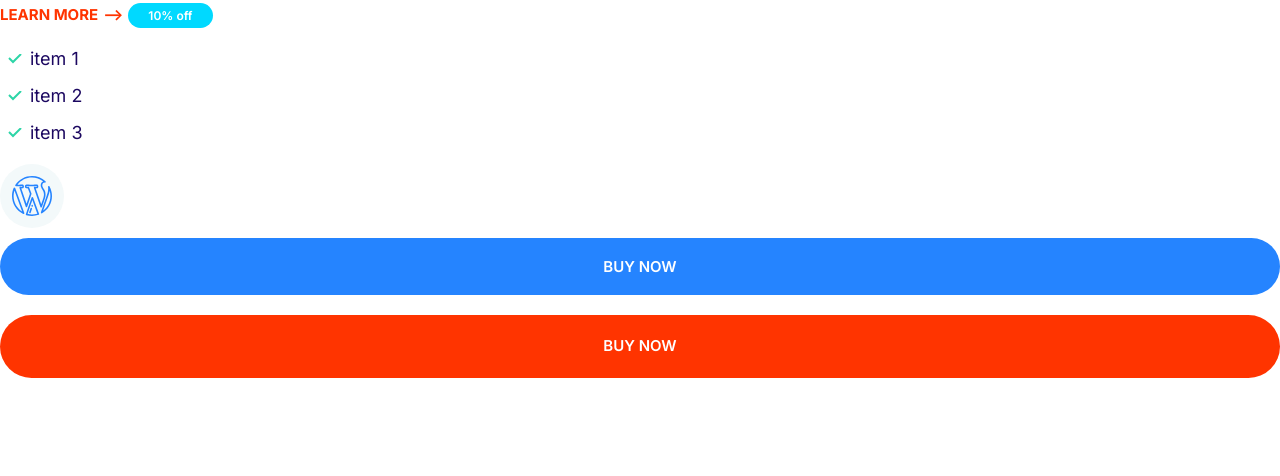
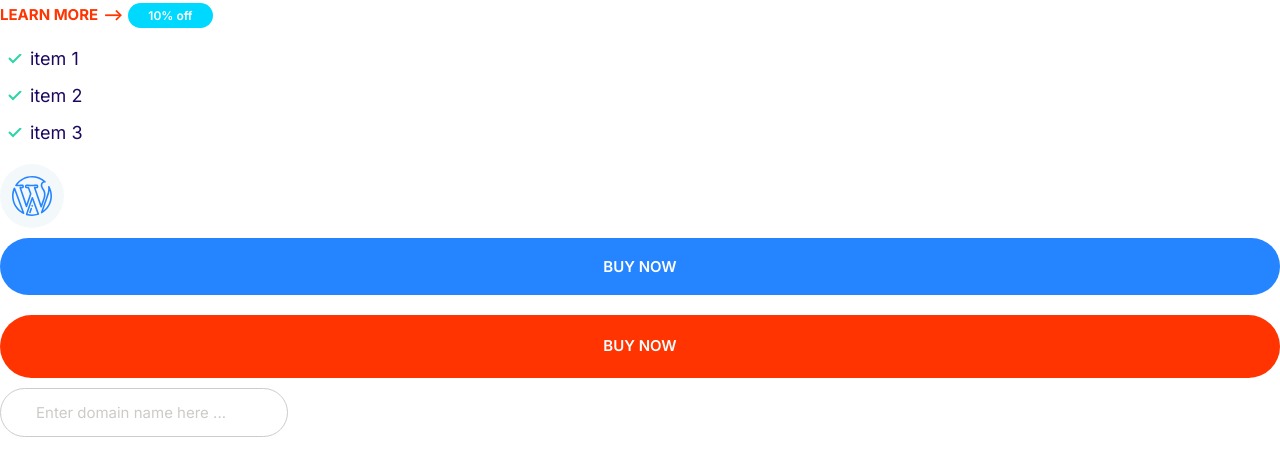
Before and after one commit to ayush857rohan/ghoshify, a plain HTML site: page INDEX.HTML in a window 1280 px wide. Drawn offline with Linux system fonts and the light colour scheme.

Commit message:
inputs style.

```diff
--- a/CSS/STYLES.CSS
+++ b/CSS/STYLES.CSS
@@ -210,3 +210,22 @@ a {
     font-size: 1.5rem;
   }
 }
+/* inputs */
+.input {
+  border-radius: 30px;
+  border: 1px solid #ccc;
+  color: var(--color-headings);
+  font-size: 2rem;
+  outline: 0;
+  padding: 1.5rem 3.5rem;
+}
+
+::placeholder {
+  color: #cdcbc7;
+}
+
+@media screen and (min-width: 1024px) {
+  .input {
+    font-size: 1.5rem;
+  }
+}
--- a/INDEX.HTML
+++ b/INDEX.HTML
@@ -29,5 +29,7 @@
     </span>
     <button class="btn btn--primary btn--block">Buy Now</button>
     <a href="#" class="btn btn--accent btn--block">Buy Now</a>
+
+    <input type="text" class="input" placeholder="Enter domain name here ..." />
   </body>
 </html>
```
